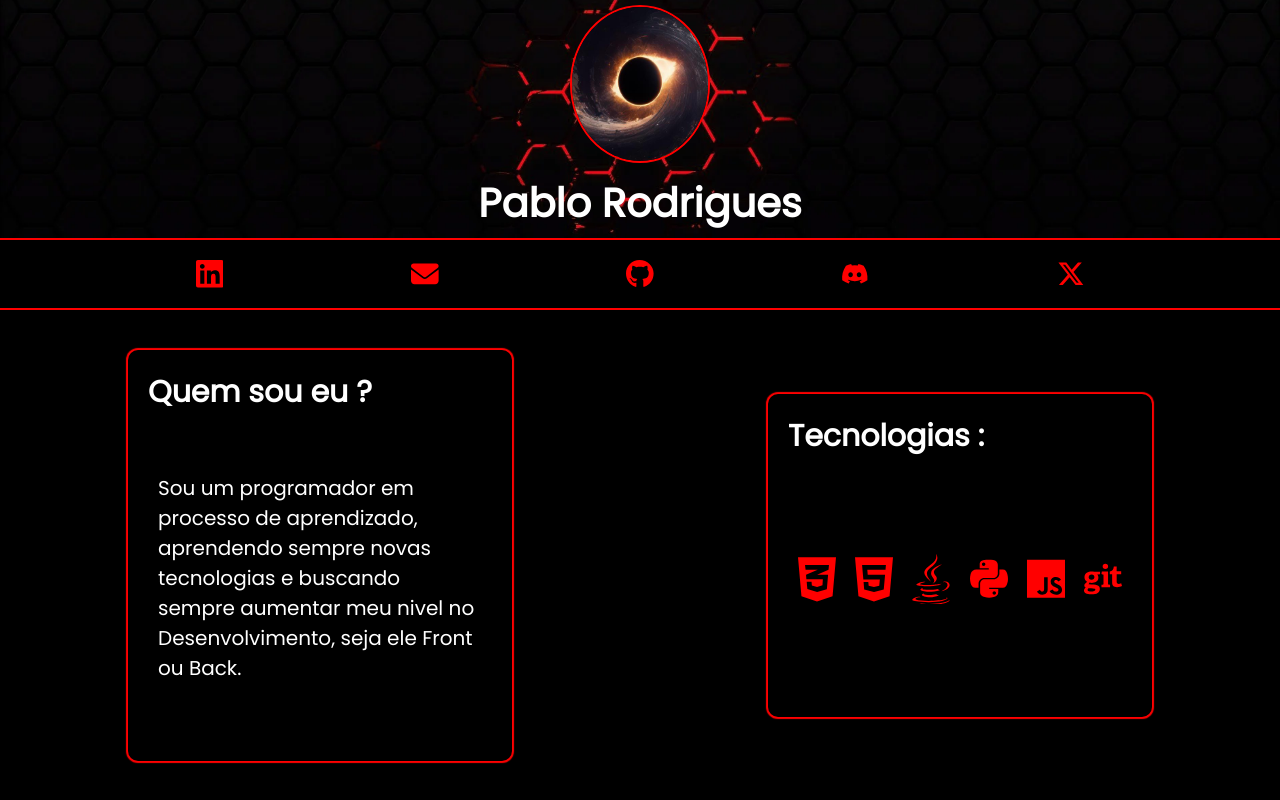
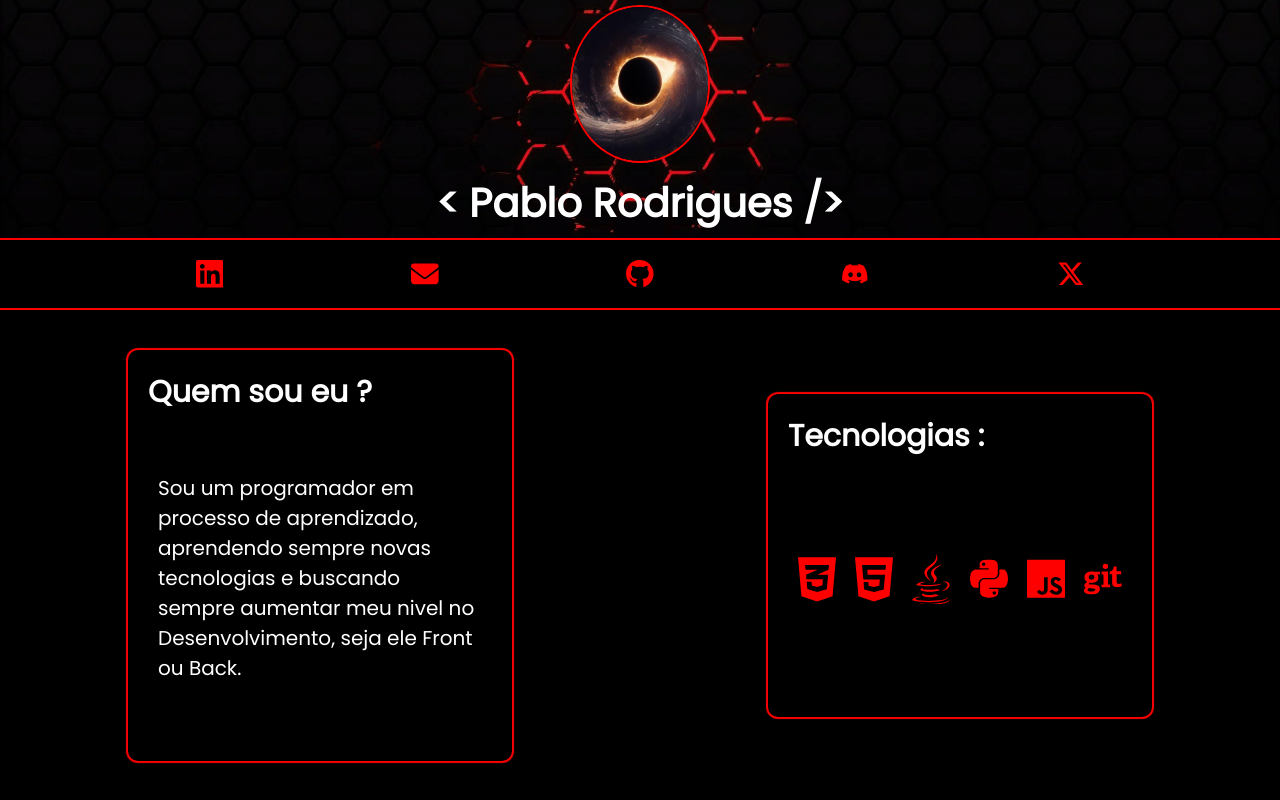
Before and after one commit to PabloR18/ex-portf-lio, a plain HTML site: page index.html in a window 1280 px wide. Shown: the top 800 px of the page. Drawn offline with Linux system fonts and the light colour scheme.

Commit message:
08/02/2024

```diff
--- a/index.html
+++ b/index.html
@@ -10,8 +10,10 @@
 <body>
     <main>
         <nav id="navbar">
-            <img src="IMG/115594757.jpg" alt="">
-            <h1>Pablo Rodrigues</h1>
+            <img src="/IMG/115594757.jpg" alt="">
+            <h1>
+                < Pablo Rodrigues />
+            </h1>
         </nav>
         <div class="midias">
             <a href="https://www.linkedin.com/in/pablo-rodrigues-125b73224/" target="_blank" title="LinkedIn">
--- a/style.css
+++ b/style.css
@@ -13,7 +13,7 @@ body {
 }
 
 #navbar {
-    background-color: black;
+    background-color: white;
     width: 100vw;
     height: 30vh;
     border-bottom: 2px solid red;
@@ -21,7 +21,7 @@ body {
     align-items: center;
     justify-content: center;
     flex-direction: column;
-    background-image: url(/IMG/BACK-BLACK-RED.webp);
+    background-image: url(IMG/BACK-BLACK-RED.webp);
     background-repeat: no-repeat;
     background-size: cover;
     background-position: center;
```
